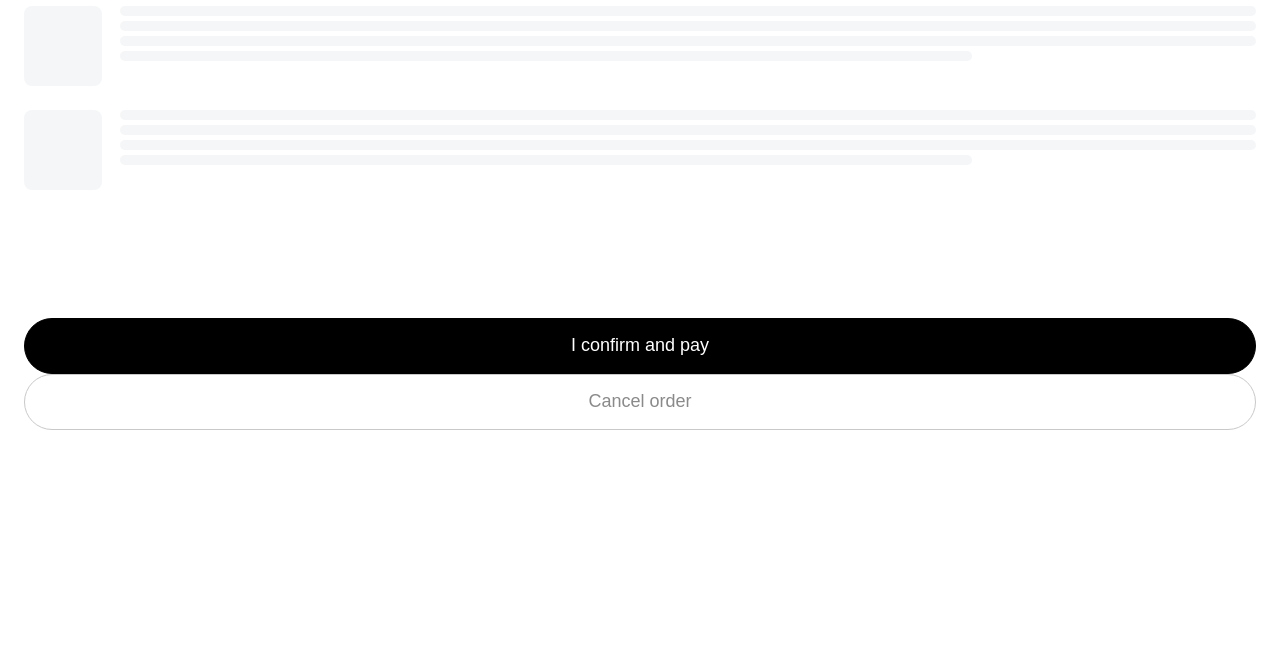
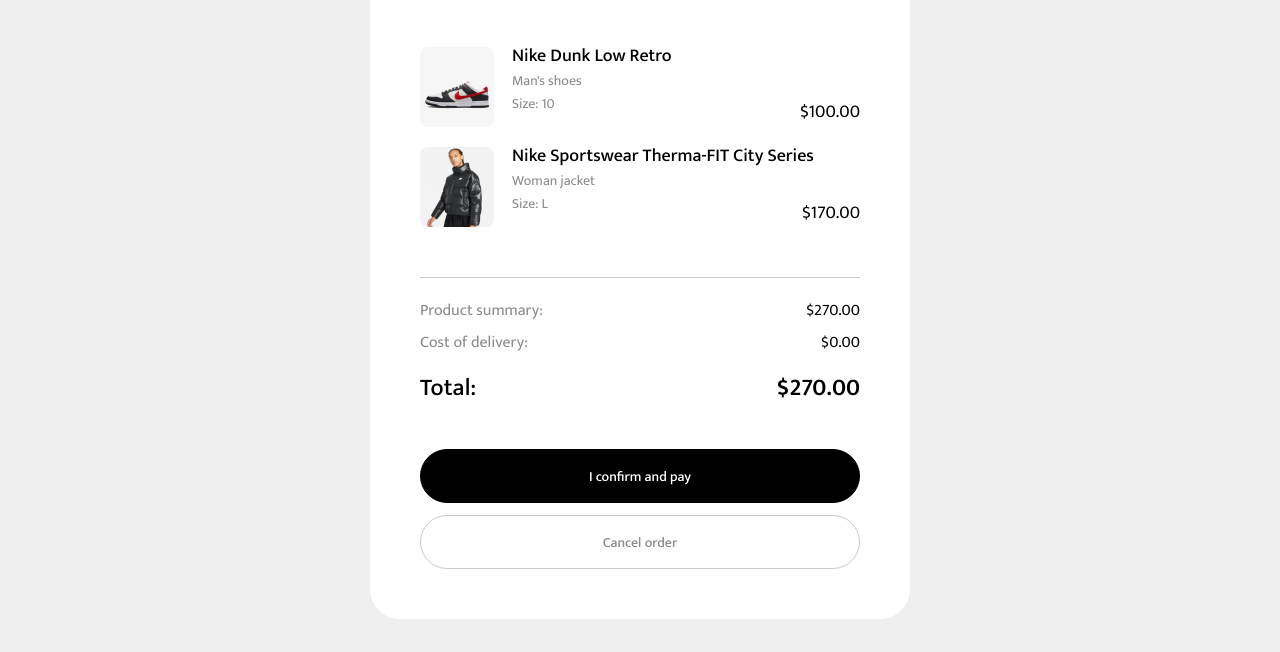
Before and after one commit to GoraJakub/nike-summary-card, a website built with Vite: page index.html in a window 1280 px wide. Shown: the part 148-800 px from the top of the page. Built offline with nearby package versions, Linux system fonts and the light colour scheme; a web font is replaced by a local one.

Commit message:
Finnished summary card; added summary prices; added fetch functions

```diff
--- a/index.html
+++ b/index.html
@@ -22,7 +22,7 @@
 
           </div>
           <div class="product-details">
-            <a class="product-name --skeleton --skeleton-text"></a>
+            <a class="product-name --skeleton --skeleton-text" href="#"></a>
             <span class="product-category --skeleton --skeleton-text"></span>
             <span class="product-size --skeleton --skeleton-text"></span>
             <strong class="product-price --skeleton --skeleton-text"></strong>
@@ -33,16 +33,34 @@
 
           </div>
           <div class="product-details">
-            <a class="product-name --skeleton --skeleton-text"></a>
+            <a class="product-name --skeleton --skeleton-text" href="#"></a>
             <span class="product-category --skeleton --skeleton-text"></span>
             <span class="product-size --skeleton --skeleton-text"></span>
             <strong class="product-price --skeleton --skeleton-text"></strong>
           </div>
         </div>
-        <div class="summary-products-item"></div>
       </div>
-      <a href="#" class="btn btn-primary">I confirm and pay</a>
-      <a href="#" class="btn btn-secondary">Cancel order</a>
+      <div class="separator"></div>
+      <div class="summary-prices">
+        <div class="summary-prices-sub --skeleton --skeleton-text">
+          <div class="summary-prices-item">
+            <span class="summary-prices--label --skeleton --skeleton-text"></span>
+            <!-- <strong class="summary-prices--value --skeleton --skeleton-text"></strong> -->
+          </div>
+          <div class="summary-prices-item">
+            <span class="summary-prices--label --skeleton --skeleton-text"></span>
+            <!-- <strong class="summary-prices--value --skeleton --skeleton-text"></strong> -->
+          </div>
+        </div>
+        <div class="summary-total --skeleton --skeleton-text">
+          <span class="summary-total--label --skeleton --skeleton-text"></span>
+          <!-- <strong class="summary-total--value --skeleton --skeleton-text"></strong> -->
+        </div>
+      </div>
+      <div class="button-section">
+        <a href="#" class="btn btn-primary" id="confirmButton">I confirm and pay</a>
+        <a href="#" class="btn btn-secondary" id="cancelButton">Cancel order</a>
+      </div>
     </section>
   </div>
 
--- a/public/json/products.json
+++ b/public/json/products.json
@@ -1,11 +1,12 @@
-[
+{
+    "products": [
         {
             "name": "Nike Dunk Low Retro",
             "category": "Man's shoes",
             "size": "10",
             "price_gross_formatted": "$100.00",
             "price_gross": 100.00,
-        "icon": "/public/images/nike_dunk.png"
+            "icon": "/images/nike_dunk.png"
         },
         {
             "name": "Nike Sportswear Therma-FIT City Series",
@@ -13,6 +14,13 @@
             "size": "L",
             "price_gross_formatted": "$170.00",
             "price_gross": 170.00,
-        "icon": "/public/images/nike_therma.png"
+            "icon": "/images/nike_therma.png"
         }
-]
+    ],
+    "summary": {
+        "products_price_formatted": "$270.00",
+        "delivery_costs_formatted": "$0.00",
+        "total_price_formatted": "$270.00"
+    }
+
+}
--- /dev/null
+++ b/src/global-scripts/scripts/fetchData.js
@@ -0,0 +1,12 @@
+export const fetchData = async (url, options = {}) => {
+    try {
+      const response = await fetch(url, options);
+      if (!response.ok) {
+        throw new Error(`HTTP error! status: ${response.status}`);
+      }
+      const data = await response.json();
+      return data;
+    } catch (error) {
+      console.error(error);
+    }
+  }
--- a/src/global-styles/style.scss
+++ b/src/global-styles/style.scss
@@ -5,7 +5,7 @@
 @import "styles/normalize.scss";
 @import "styles/root.scss";
 @import "styles/fonts.scss";
-@import "styles/buttons.scss";
+@import "styles/global.scss";
 @import "styles/skeleton-loader.scss";
 
 body {
--- a/src/global-styles/styles/fonts.scss
+++ b/src/global-styles/styles/fonts.scss
@@ -1,4 +1,4 @@
 /// Main Fonts File
 /// Here we import all the fonts files we need for our project.
 
-@import url('https://fonts.googleapis.com/css2?family=Mukta+Mahee:wght@400;500;600&display=swap');
+@import url('https://fonts.googleapis.com/css2?family=Mukta:wght@400;500;600&display=swap')
--- a/src/global-styles/styles/buttons.scss
+++ b/src/global-styles/styles/global.scss
@@ -3,6 +3,7 @@
     display: flex;
     flex: 0 1 400px;
     font: var(--font-medium-200);
+    font-size: 14px;
     justify-content: center;
     align-items: center;
     &:hover:not(:active) {
@@ -23,3 +24,39 @@
     }
 
 }
+
+.separator {
+    width: 100%;
+    height: 1px;
+    background-color: var(--color-gray-400);
+    margin-bottom: 19px;
+}
+
+@keyframes spin {
+    0% {
+      transform: translate(-50%, -50%) rotate(0deg);
+    }
+    100% {
+      transform: translate(-50%, -50%) rotate(360deg);
+    }
+  }
+
+.loading {
+    position: relative;
+    opacity: 0.7;
+    pointer-events: none;
+    &::after {
+        content: "";
+        display: block;
+        position: absolute;
+        top: 50%;
+        left: 50%;
+        transform: translate(-50%, -50%);
+        width: 30px;
+        height: 30px;
+        border: 2px solid #fff;
+        border-top-color: transparent;
+        border-radius: 50%;
+        animation: spin 1s linear infinite;
+    }
+}
--- a/src/global-styles/styles/normalize.scss
+++ b/src/global-styles/styles/normalize.scss
@@ -352,4 +352,5 @@
 * {
   margin: 0;
   padding: 0;
+  box-sizing: border-box;
 }
--- a/src/global-styles/styles/root.scss
+++ b/src/global-styles/styles/root.scss
@@ -9,7 +9,7 @@
     --color-gray-600:#C4C4C4;
     --color-gray-800:#8A8A8A;
     --color-bright: #ffffff;
-    --font-family: 'Mukta Mahee', sans-serif;
+    --font-family: 'Mukta', sans-serif;
     --font-semibold: 600 32px var(--font-family);
     --font-medium-300: 500 24px var(--font-family);
     --font-medium-200: 500 18px var(--font-family);
--- a/src/global-styles/styles/skeleton-loader.scss
+++ b/src/global-styles/styles/skeleton-loader.scss
@@ -5,7 +5,7 @@
 
 .--skeleton-text {
     width: 100%;
-    height: 10px;
+    min-height: 10px;
     border-radius: var(--border-radius-sm);
     margin-bottom: 5px;
     display: block;
--- /dev/null
+++ b/src/pages/summary-page/scripts/buildProductList.js
@@ -0,0 +1,9 @@
+import { productTemplate } from "./productTemplate"
+
+const WRAPPER_SELECTOR = '#summary-page .summary-products'
+
+export const buildProductList = (products) => {
+    const html = products.map(product=>productTemplate(product)).join('')
+    const wrapper = document.querySelector(WRAPPER_SELECTOR)
+    wrapper.innerHTML = html
+}
--- /dev/null
+++ b/src/pages/summary-page/scripts/buildSummarySection.js
@@ -0,0 +1,8 @@
+import { summaryTemplate } from "./summaryTemplate"
+
+const WRAPPER_SELECTOR = '.summary-prices'
+
+export const buildSummarySection = (summary) => {
+    const wrapper = document.querySelector(WRAPPER_SELECTOR)
+    wrapper.innerHTML = summaryTemplate(summary)
+}
--- /dev/null
+++ b/src/pages/summary-page/scripts/productTemplate.js
@@ -0,0 +1,15 @@
+export const productTemplate = (product) =>{
+    const html =
+    `<div class="summary-products-item">
+        <div class="product-icon">
+            <img src="${product.icon}" alt="${product.name}" class="product-icon--img"/>
+        </div>
+        <div class="product-details">
+            <a class="product-name" href="#">${product.name}</a>
+            <span class="product-category">${product.category}</span>
+            <span class="product-size">Size: ${product.size}</span>
+            <strong class="product-price">${product.price_gross_formatted}</strong>
+          </div>
+    </div>`
+    return html
+}
--- a/src/pages/summary-page/scripts/summary-page.js
+++ b/src/pages/summary-page/scripts/summary-page.js
@@ -2,3 +2,37 @@
 /// Here we import all the JavaScript files we need for our homepage.
 
 import '../styles/summary-page.scss'
+import { fetchData } from "../../../global-scripts/scripts/fetchData.js"
+import { buildProductList } from './buildProductList'
+import { buildSummarySection } from './buildSummarySection'
+
+
+const API_PRODUCT_LINK = '/json/products.json'
+
+const bindButtons = () => {
+    const confirmButton = document.querySelector('#confirmButton')
+    confirmButton.addEventListener('click',(e)=>{
+        e.target.classList.add('loading')
+    })
+
+    const cancelButton = document.querySelector('#cancelButton')
+    cancelButton.addEventListener('click',(e)=>{
+        confirmButton.classList.remove('loading')
+    })
+}
+
+
+const initSummaryPage = async () => {
+    const {products, summary} = await fetchData(API_PRODUCT_LINK)
+    //simulate fetch delay
+    setTimeout(()=>{
+        buildProductList(products)
+    },1000)
+    setTimeout(()=>{
+        buildSummarySection(summary)
+    },1500)
+
+    bindButtons()
+}
+
+initSummaryPage()
--- /dev/null
+++ b/src/pages/summary-page/scripts/summaryTemplate.js
@@ -0,0 +1,18 @@
+export const summaryTemplate = (summary) =>{
+    const html =
+    `<div class="summary-prices-sub  ">
+    <div class="summary-prices-item">
+      <span class="summary-prices--label">Product summary:</span>
+       <strong class="summary-prices--value">${summary.products_price_formatted}</strong>
+    </div>
+    <div class="summary-prices-item">
+      <span class="summary-prices--label">Cost of delivery:</span>
+      <strong class="summary-prices--value">${summary.delivery_costs_formatted}</strong>
+    </div>
+    </div>
+    <div class="summary-total  ">
+        <span class="summary-total--label">Total:</span>
+        <strong class="summary-total--value">${summary.total_price_formatted}</strong>
+    </div>`
+    return html
+}
--- a/src/pages/summary-page/styles/summary-page.scss
+++ b/src/pages/summary-page/styles/summary-page.scss
@@ -1,33 +1,126 @@
 /// Homepage Styles File
 /// Here we import all the Styles files we need for our Homepage.
 
+@mixin scrollbar() {
+    &::-webkit-scrollbar {
+        width: 10px;
+    }
 
+    &::-webkit-scrollbar-track {
+        box-shadow: inset 0 0 10px 10px var(--color-gray-200);
+        border: solid 3px transparent;
+    }
+
+    &::-webkit-scrollbar-thumb {
+        box-shadow: inset 0 0 10px 10px black;
+        border: solid 3px transparent;
+    }
+}
+#summary-page {
+    @media (min-width: 834px) {
+        display: flex;
+        justify-content: center;
+        align-items: center;
+        background-color: var(--color-gray-200);
+        width: 100vw;
+        height: 100vh;
+    }
+}
 .summary-wrapper {
     padding: 50px 24px;
+    background-color: var(--color-bright);
+    @media (min-width: 834px) {
+        width: 100%;
+        padding: 50px 50px;
+        max-width: 540px;
+        border-radius: var(--border-radius-md);
+    }
 
     .summary-headline {
         margin-bottom: 50px;
     }
 
     .summary-products {
-        min-height: 312px;
+        height: 312px;
+        overflow-y: auto;
+        @include scrollbar();
+
+        @media (min-width: 834px) {
+            height: 230px;
+        }
         &-item {
             display: flex;
             min-height: 80px;
-            margin-bottom: 24px;
+            margin-bottom: 15px;
             .product-icon {
                 max-width: 78px;
                 min-height: 80px;
                 height: 100%;
                 width: 100%;
-                background-color: red;
                 border-radius: var(--border-radius-sm);
-                margin-right: 18px;
+                margin-right: 14px;
+                &--img {
+                    border-radius: var(--border-radius-sm);
+                }
             }
             .product-details {
-                // background-color: aqua;
                 width: 100%;
+                position: relative;
+                > * {
+                    display: block;
+                }
+                .product-name {
+                    font: var(--font-medium-200);
+                    color: var(--primary-color);
+                    max-width: 190px;
+                    line-height: 1.1;
+                    margin-bottom: 2px;
+                    @media (min-width: 834px) {
+                        max-width: 100%;
+                    }
+                }
+                .product-category,
+                .product-size {
+                    font: var(--font-regular-100);
+                    color: var(--color-gray-800);
+                }
+                .product-price {
+                    position: absolute;
+                    bottom: 5px;
+                    right: 0;
+                    font: var(--font-regular-300)
+                }
             }
         }
     }
+    .summary-prices {
+        margin-bottom: 41px;
+        min-height: 111px;
+        &--label {
+            font: var(--font-regular-200);
+            color: var(--color-gray-800);
+        }
+        &--value {
+            font: var(--font-regular-200);
+        }
+        &-item {
+            display: flex;
+            justify-content: space-between;
+            min-height: 18px;
+            &:not(:last-child) {
+                margin-bottom: 5px;
+            }
+        }
+        &-sub {
+            margin-bottom: 12px;
+        }
+    }
+    .summary-total {
+        font: var(--font-medium-300);
+        display: flex;
+        justify-content: space-between;
+    }
+    #confirmButton {
+        margin-bottom: 12px;
+    }
 }
```
Also changed, not shown: src/global-styles/styles/mixins.scss (line endings or trailing spaces). Lines whose indentation alone changed are shown as unchanged.
